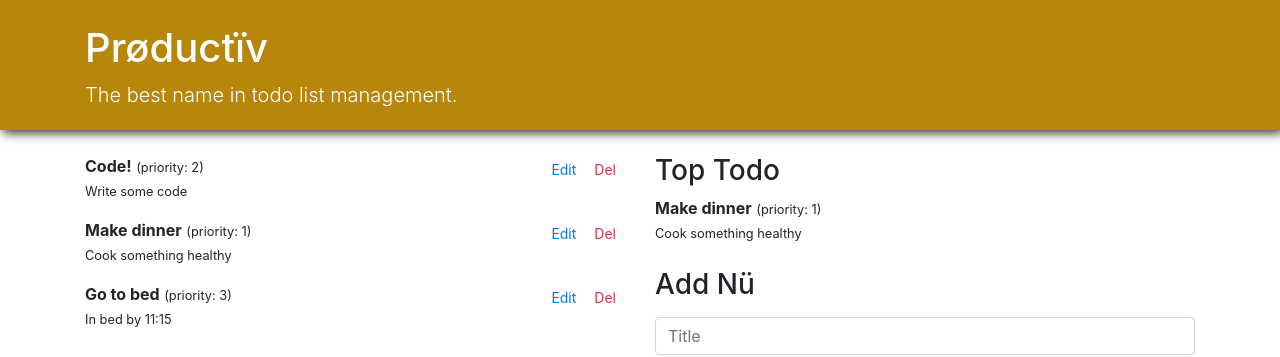
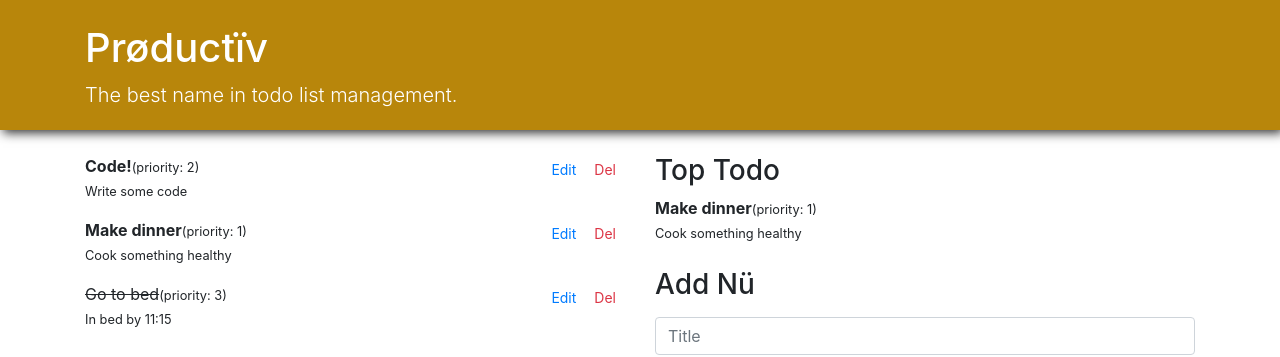
Before and after one commit to d-lee84/react-forms-design-productiv, a React (Create React App) app: page / in a window 1280 px wide. Shown: the top 357 px of the page. Built offline with nearby package versions, Linux system fonts and the light colour scheme.

Commit message:
Add a feature to show completed todo list

```diff
--- a/src/App.js
+++ b/src/App.js
@@ -26,18 +26,21 @@ function App() {
               title: "Code!",
               description: "Write some code",
               priority: 2,
+              completed: false,
             },
             {
               id: 2,
               title: "Make dinner",
               description: "Cook something healthy",
               priority: 1,
+              completed: false,
             },
             {
               id: 3,
               title: "Go to bed",
               description: "In bed by 11:15",
               priority: 3,
+              completed: true,
             },
           ]} />
 
--- a/src/EditableTodo.js
+++ b/src/EditableTodo.js
@@ -8,13 +8,15 @@ import TodoForm from "./TodoForm";
  * - todo
  * - update(): fn to call to update a todo
  * - remove(): fn to call to remove a todo
+ * - toggleCompleted(): fn to call to update
+ *    the completed property of a todo
  * State
  * - isEditing: Boolean to indicate wheather to show form or todo item
  *
  * EditableTodoList -> EditableTodo -> { Todo, TodoForm }
  */
 
-function EditableTodo({ todo, update, remove }) {
+function EditableTodo({ todo, update, remove, toggleCompleted }) {
   const [isEditing, setIsEditing] = useState(false);
 
   /** Toggle if this is being edited */
@@ -49,7 +51,7 @@ function EditableTodo({ todo, update, remove }) {
             Del
         </button>
         </div>
-        <Todo todo={todo}/>
+        <Todo todo={todo} toggleCompleted={toggleCompleted}/>
       </div>);
 
   return (
--- a/src/EditableTodoList.js
+++ b/src/EditableTodoList.js
@@ -7,15 +7,17 @@ import EditableTodo from "./EditableTodo";
  * - todos: array of [ todo, ... ]
  * - update(): fn to call to update a todo
  * - remove(): fn to call to remove a todo
+ * - toggleCompleted(): fn to call to update
+ *    the completed property of a todo
  *
  * TodoApp -> EditableTodoList -> [ EditableTodo, ... ]
  */
 
-function EditableTodoList({todos, update, remove}) {
+function EditableTodoList({todos, update, remove, toggleCompleted}) {
   return (
       <div>
         {todos.map(todo => (
-          <EditableTodo key={todo.id} todo={todo} update={update} remove={remove} />
+          <EditableTodo key={todo.id} todo={todo} update={update} remove={remove} toggleCompleted={toggleCompleted} />
         ))}
       </div>
   );
--- a/src/Todo.js
+++ b/src/Todo.js
@@ -3,15 +3,22 @@ import React from "react";
 /** Simple presentation component for a todo.
  *
  * Props:
- * - todo: like { id, title, description, priority }
+ * - todo: like { id, title, description, priority, completed }
  *
  * { EditableTodo, TodoApp } -> Todo
  **/
 
-function Todo({todo}) {
+function Todo({todo, toggleCompleted}) {
+  let title = (todo.completed)
+    ? <del>{todo.title}</del>
+    : <b>{todo.title}</b>;
+
   return (
       <div className="Todo">
-        <div><b>{todo.title}</b> <small>(priority: {todo.priority})</small></div>
+        <div>
+          <a onClick={() => toggleCompleted(todo.id)}>{title}</a>
+          <small>(priority: {todo.priority})</small>
+        </div>
         <div><small>{todo.description}</small></div>
       </div>
   );
--- a/src/TodoApp.js
+++ b/src/TodoApp.js
@@ -34,7 +34,21 @@ function TodoApp({ initialTodos = [] }) {
         if (todo.id === updatedTodo.id) {
           return updatedTodo;
         } else {
-          return { ...todo };
+          return {...todo};
+        }
+      })
+    });
+  }
+
+  /** update the completed property of todo with id */
+  function toggleCompleted(id) {
+    setTodos(todos => {
+      return todos.map(todo => {
+        // comment: could be a ternary
+        if (todo.id === id) {
+          return {...todo, completed: !todo.completed};
+        } else {
+          return {...todo};
         }
       })
     });
@@ -47,14 +61,19 @@ function TodoApp({ initialTodos = [] }) {
     ));
   }
 
+
   let editableTodoList = (todos.length !== 0)
-    ? <EditableTodoList todos={todos} update={update} remove={remove}/>
+    ? <EditableTodoList
+        todos={todos}
+        update={update}
+        remove={remove}
+        toggleCompleted={toggleCompleted}/>
     : <span className="text-muted">You have no todos.</span>;
 
   let topTodo = (todos.length !== 0)
     ? (<section className="mb-4">
-      <h3>Top Todo</h3>
-      <TopTodo todos={todos} update={update} remove={remove} />
+        <h3>Top Todo</h3>
+        <TopTodo todos={todos} update={update} remove={remove} />
       </section>)
     : null;
 
--- a/src/TopTodo.js
+++ b/src/TopTodo.js
@@ -12,10 +12,17 @@ import Todo from "./Todo";
 
 function TopTodo({todos}) {
   // lowest-priority # is the highest priority
-  let top = todos.reduce(
-      (acc, cur) => cur.priority < acc.priority ? cur : acc, todos[0]);
+  let uncompletedTodos = todos.filter(t => !t.completed);
+  let top = uncompletedTodos.reduce(
+      (acc, cur) => cur.priority < acc.priority ? cur : acc, uncompletedTodos[0]);
 
-  return <Todo todo={top} />;
+  let todo = (top === undefined)
+    ? <p>No top todo!</p>
+    : <Todo todo={top} />;
+
+  return (<div>
+    {todo}
+  </div>)
 }
 
 export default TopTodo;
```
